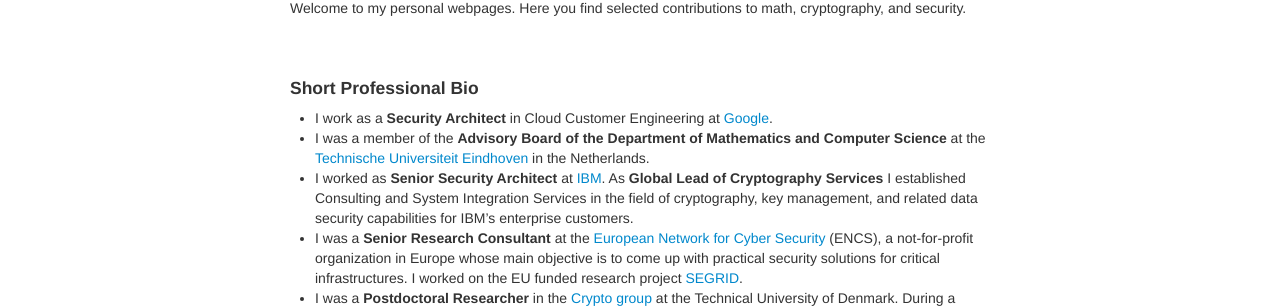
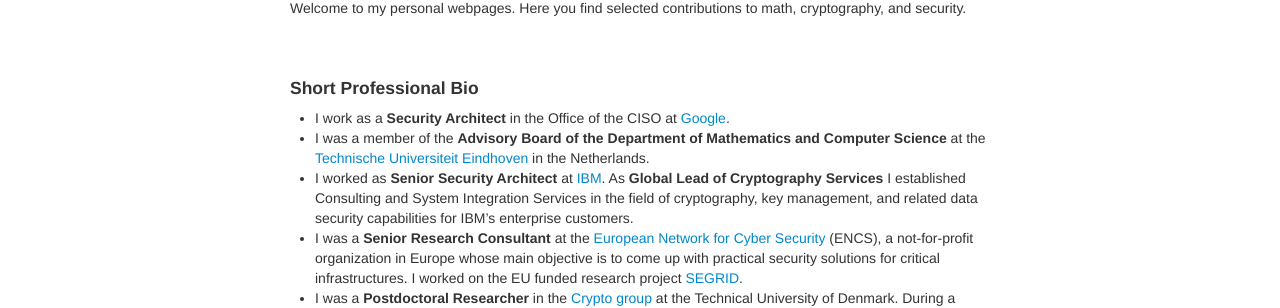
Before and after one commit to christianepeters/christianepeters.github.io, a Jekyll site: the page built from index.md, in a window 1280 px wide. Shown: the part 154-462 px from the top of the page. Built offline with Jekyll 4.4.1, drawn with Linux system fonts in a browser that asks for light colours.

Commit message:
Update index.md

```diff
--- a/index.md
+++ b/index.md
@@ -8,7 +8,7 @@ Welcome to my personal webpages. Here you find selected contributions to math, c
 <br/><br/>
 #### Short Professional Bio
 
-- I work as a **Security Architect** in Cloud Customer Engineering at [Google](https://cloud.google.com/).
+- I work as a **Security Architect** in the Office of the CISO at [Google](https://cloud.google.com/solutions/security/leaders/).
 - I was a member of the **Advisory Board of the Department of Mathematics and Computer Science** at the [Technische Universiteit Eindhoven](http://w3.tue.nl/en/) in the Netherlands.
 - I worked as **Senior Security Architect** at [IBM](http://securityintelligence.com/). As **Global Lead of Cryptography Services** I established Consulting and System Integration Services in the field of cryptography, key management, and related data security capabilities for IBM's enterprise customers.
 - I was a **Senior Research Consultant** at the [European Network for Cyber Security](http://www.encs.eu) (ENCS), a not-for-profit organization in Europe whose main objective is to come up with practical security solutions for critical infrastructures. I worked on the EU funded research project [SEGRID](http://www.segrid.eu/).
```
